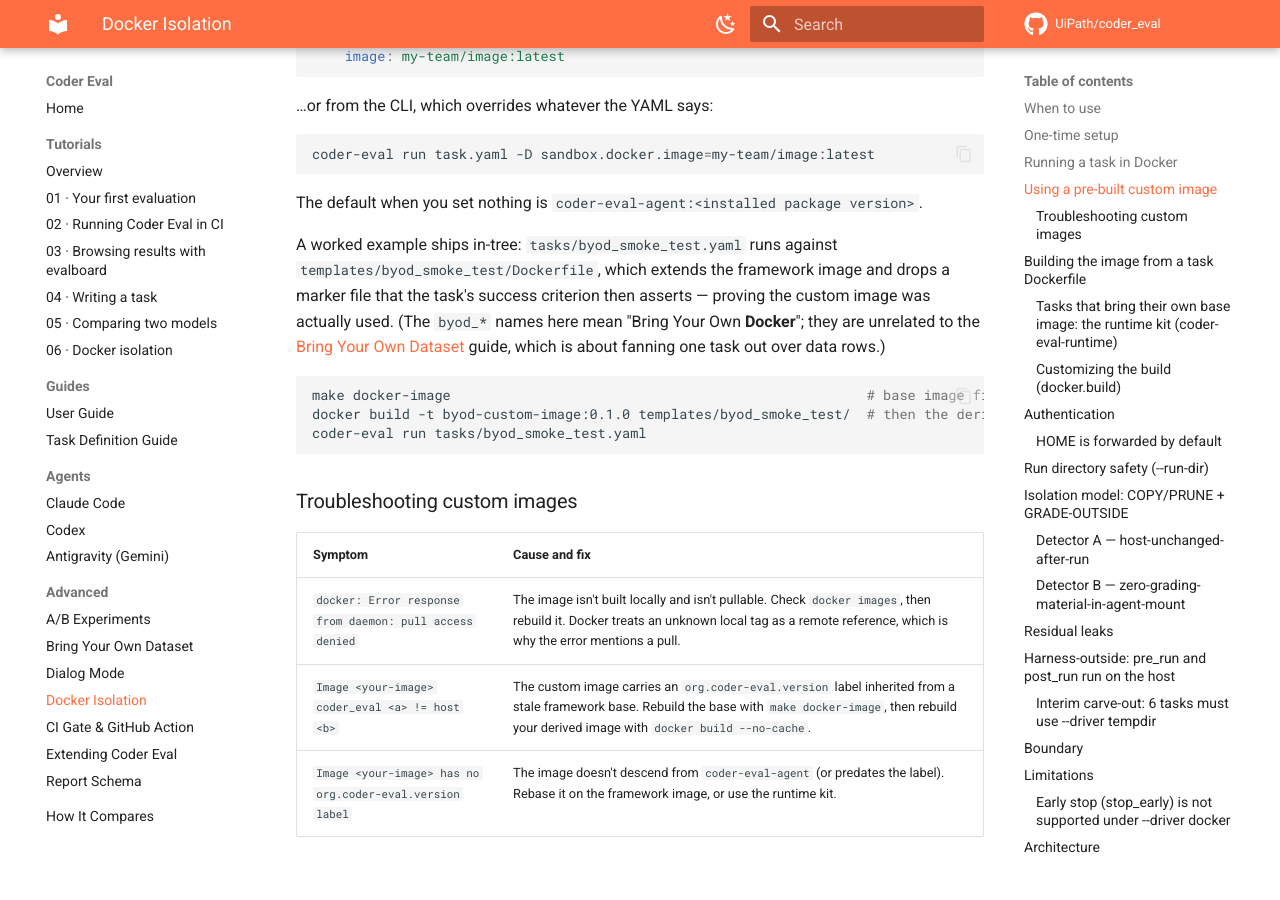
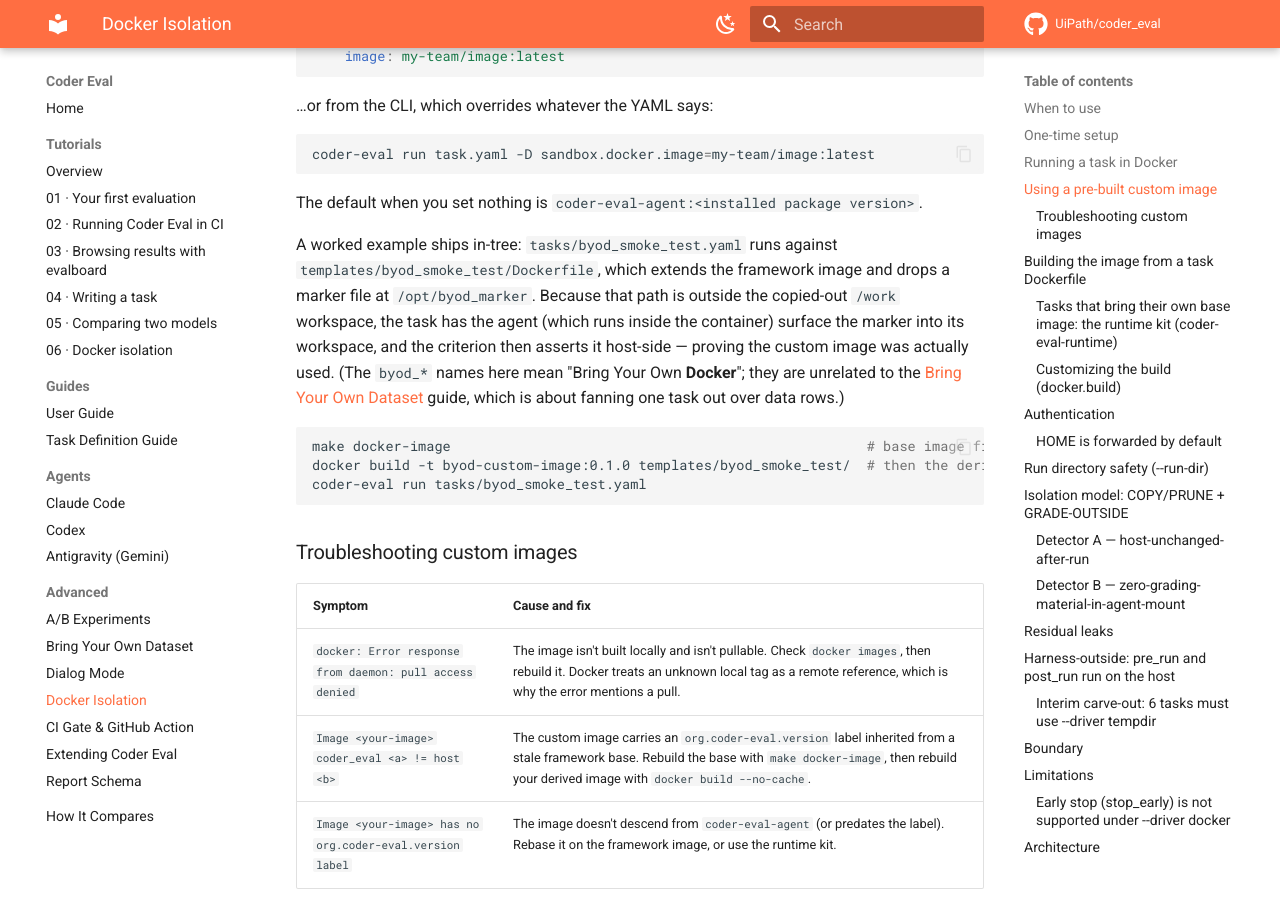
Before and after one commit to UiPath/coder_eval, an MkDocs documentation site: the page built from docs/DOCKER_ISOLATION.md, in a window 1280 px wide and 900 px high, scrolled down 2040 px. Built offline with MkDocs 1.6.1 and Material for MkDocs 9.7.7, drawn with Linux system fonts in a browser that asks for light colours; comment, search, counter and statistics services are not loaded.

Commit message:
fix(docker): byod grades a surfaced marker; host-commands test cross-platform
byod_smoke_test checked /opt/byod_marker directly, but under grade-outside the
host grader can't see absolute container paths outside /work. Have the agent
(which runs in the container) surface the image-baked marker into its
workspace and grade that host-side — verified SUCCESS under --driver docker on
Bedrock.

test_host_commands::test_cwd_accepts_str parsed `pwd` output, which git-bash
POSIX-ifies on Windows (/c/Users vs C:\Users), failing the raw Path compare.
Assert the command's cwd via a file it creates there instead; drop the
now-unused Path import.

Co-Authored-By: Claude Opus 4.8 <noreply@anthropic.com>

```diff
--- a/docs/DOCKER_ISOLATION.md
+++ b/docs/DOCKER_ISOLATION.md
@@ -89,8 +89,10 @@ coder-eval run task.yaml -D sandbox.docker.image=my-team/image:latest
 The default when you set nothing is `coder-eval-agent:<installed package version>`.
 
 A worked example ships in-tree: `tasks/byod_smoke_test.yaml` runs against
-`templates/byod_smoke_test/Dockerfile`, which extends the framework image and drops a marker file
-that the task's success criterion then asserts — proving the custom image was actually used. (The
+`templates/byod_smoke_test/Dockerfile`, which extends the framework image and drops a marker file at
+`/opt/byod_marker`. Because that path is outside the copied-out `/work` workspace, the task has the
+agent (which runs inside the container) surface the marker into its workspace, and the criterion then
+asserts it host-side — proving the custom image was actually used. (The
 `byod_*` names here mean "Bring Your Own **Docker**"; they are unrelated to the
 [Bring Your Own Dataset](DATASETS.md) guide, which is about fanning one task out over data rows.)
 
```
Also changed, not shown: 2 other files.
